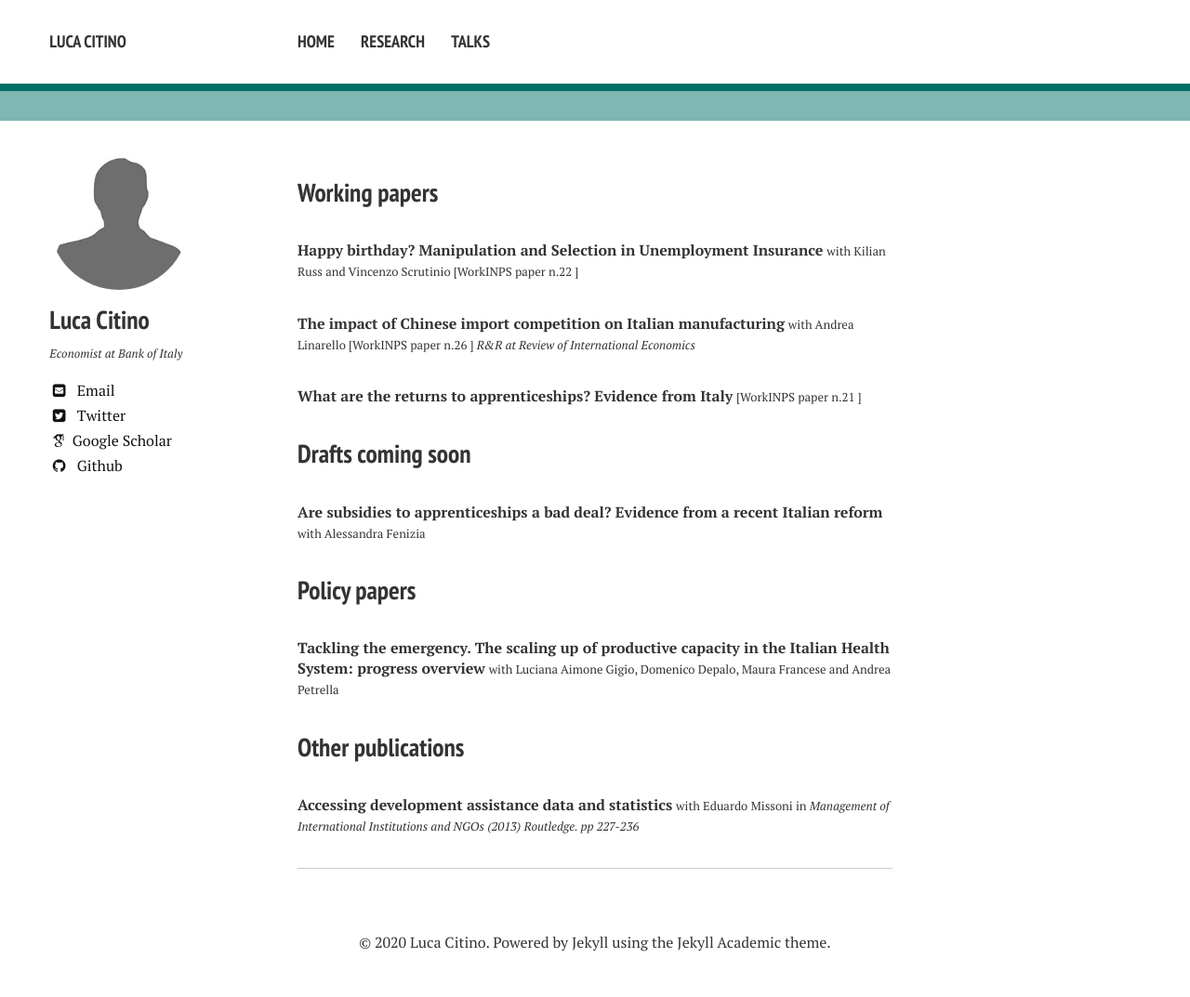
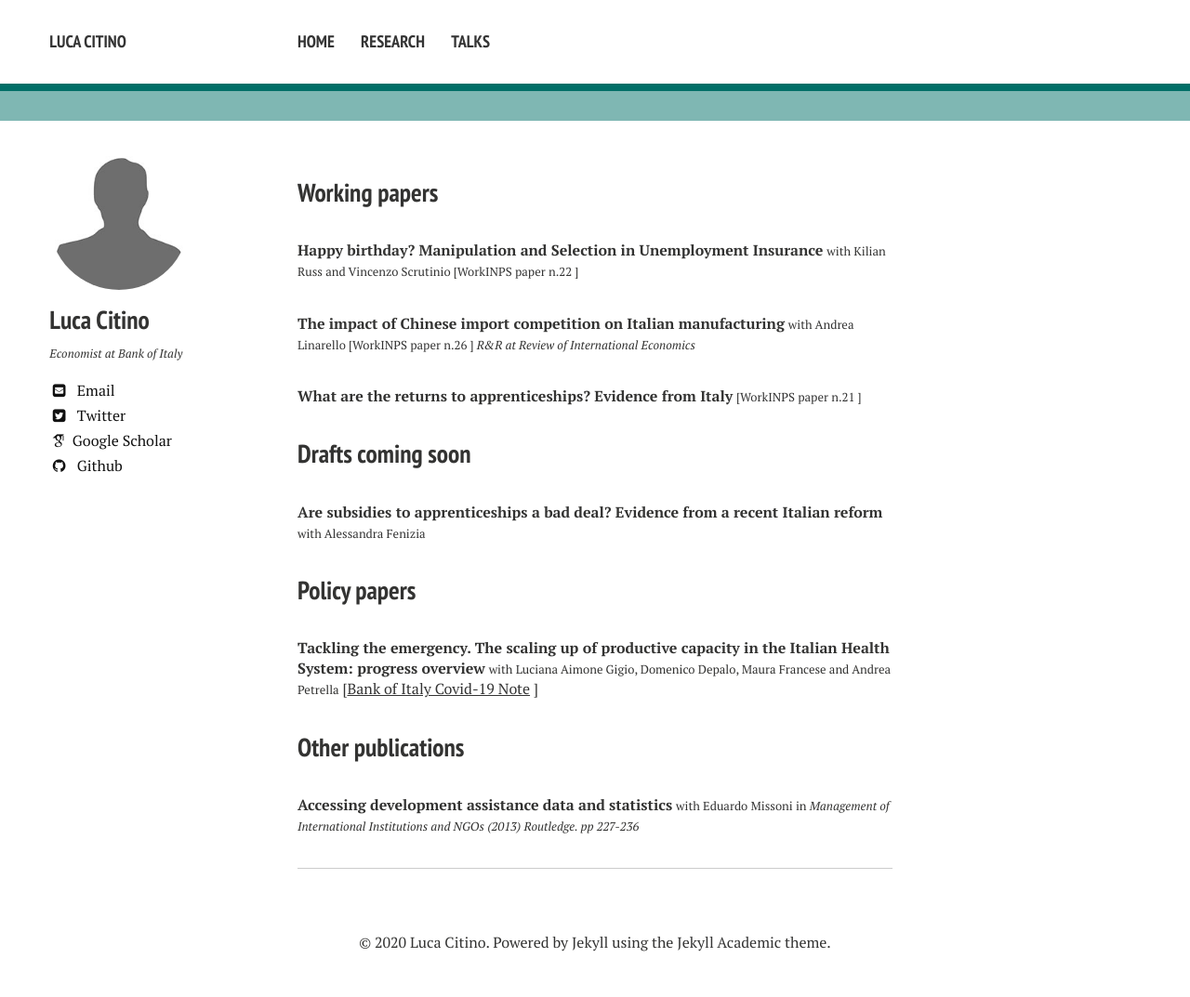
Before and after one commit to luca-citino/luca-citino.github.io, a Jekyll site: the page built from research.md, in a window 1280 px wide. Shown: the whole page at 93% size. Built offline with Jekyll 4.4.1, drawn with Linux system fonts in a browser that asks for light colours; nearby versions of some CDN libraries; some web fonts are replaced.

Commit message:
Update research.md

```diff
--- a/research.md
+++ b/research.md
@@ -16,7 +16,7 @@ title: Research
 **Are subsidies to apprenticeships a bad deal? Evidence from a recent Italian reform** <font size="-1">with <a href="https://sites.google.com/site/alessandrafenizia/">Alessandra Fenizia</a></font>
 
 ### Policy papers
-**Tackling the emergency. The scaling up of productive capacity in the Italian Health System: progress overview** <font size="-1">with Luciana Aimone Gigio, Domenico Depalo, Maura Francese and Andrea Petrella</font>
+**Tackling the emergency. The scaling up of productive capacity in the Italian Health System: progress overview** <font size="-1">with Luciana Aimone Gigio, Domenico Depalo, Maura Francese and Andrea Petrella</font> [<a href="https://www.bancaditalia.it/media/notizie/2020/2020_HealthPolicies_progress_v6_External.pdf?language_id=1">Bank of Italy Covid-19 Note</a> ]
 
 ### Other publications
 **Accessing development assistance data and statistics** <font size="-1">with <a href="http://eduardomissoni.info/?lang=en">Eduardo Missoni</a> in <i>Management of International Institutions and NGOs (2013) Routledge. pp 227-236</i></font>
```
